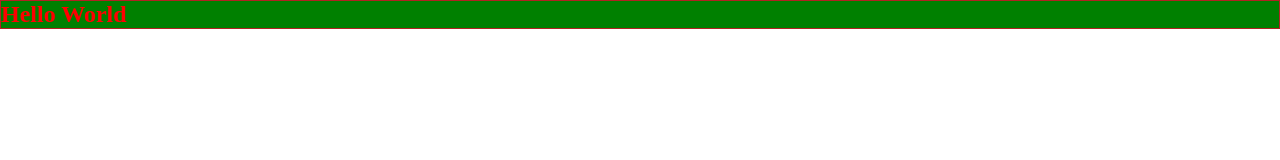
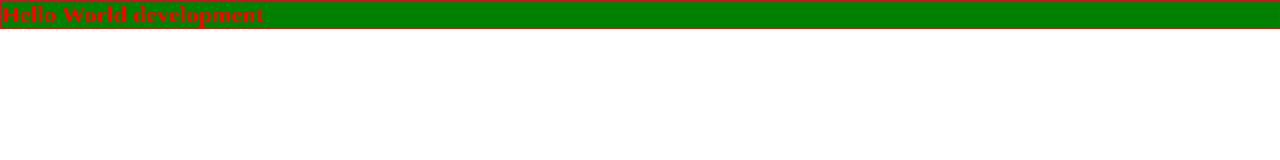
Before and after one commit to devmeetup-group/news-homepage, a website: page index.html in a window 1280 px wide. Drawn offline with Linux system fonts and the light colour scheme.

Commit message:
new projects

```diff
--- a/index.html
+++ b/index.html
@@ -9,6 +9,6 @@
 		<title>Document</title>
 	</head>
 	<body>
-    <h2>Hello World</h2>
+		<h2>Hello World development</h2>
 	</body>
 </html>
```
Lines whose indentation alone changed are shown as unchanged.
